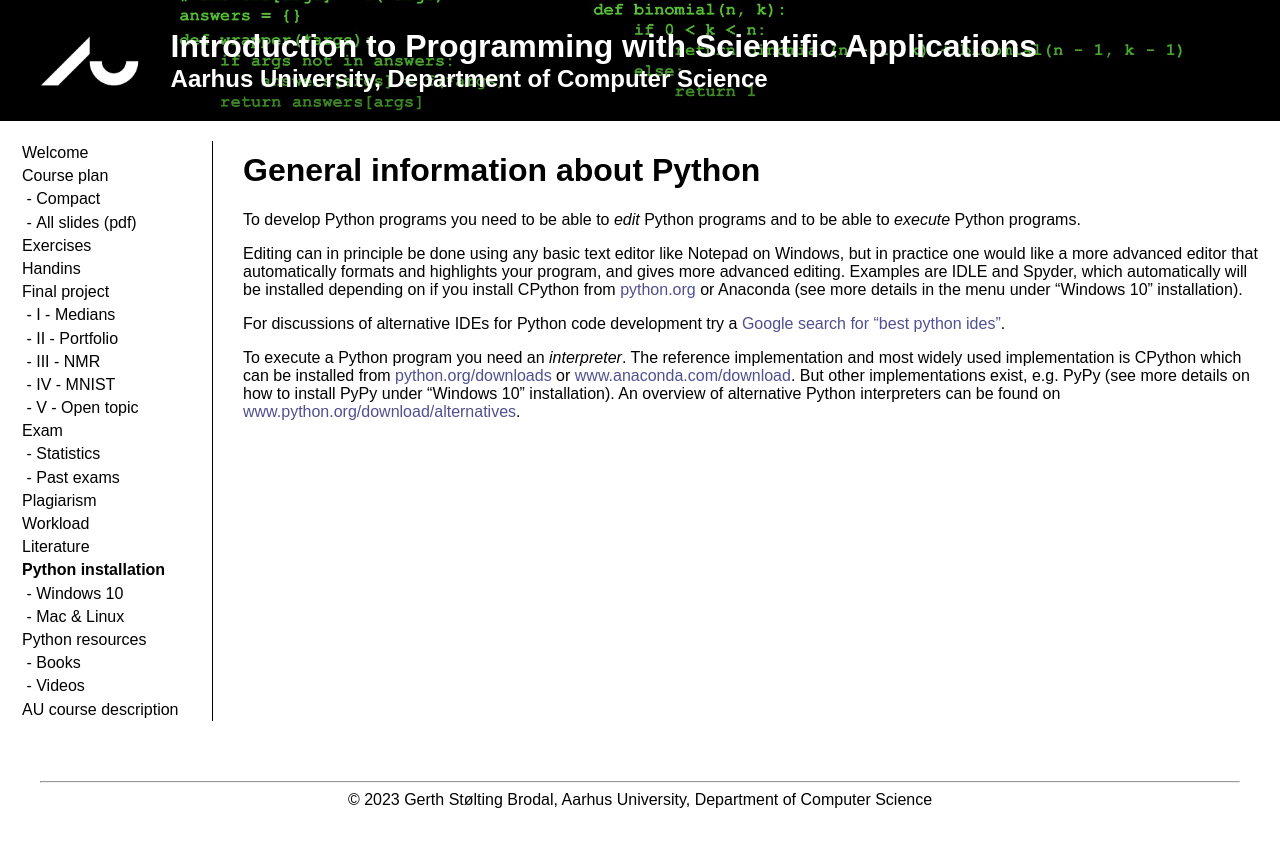
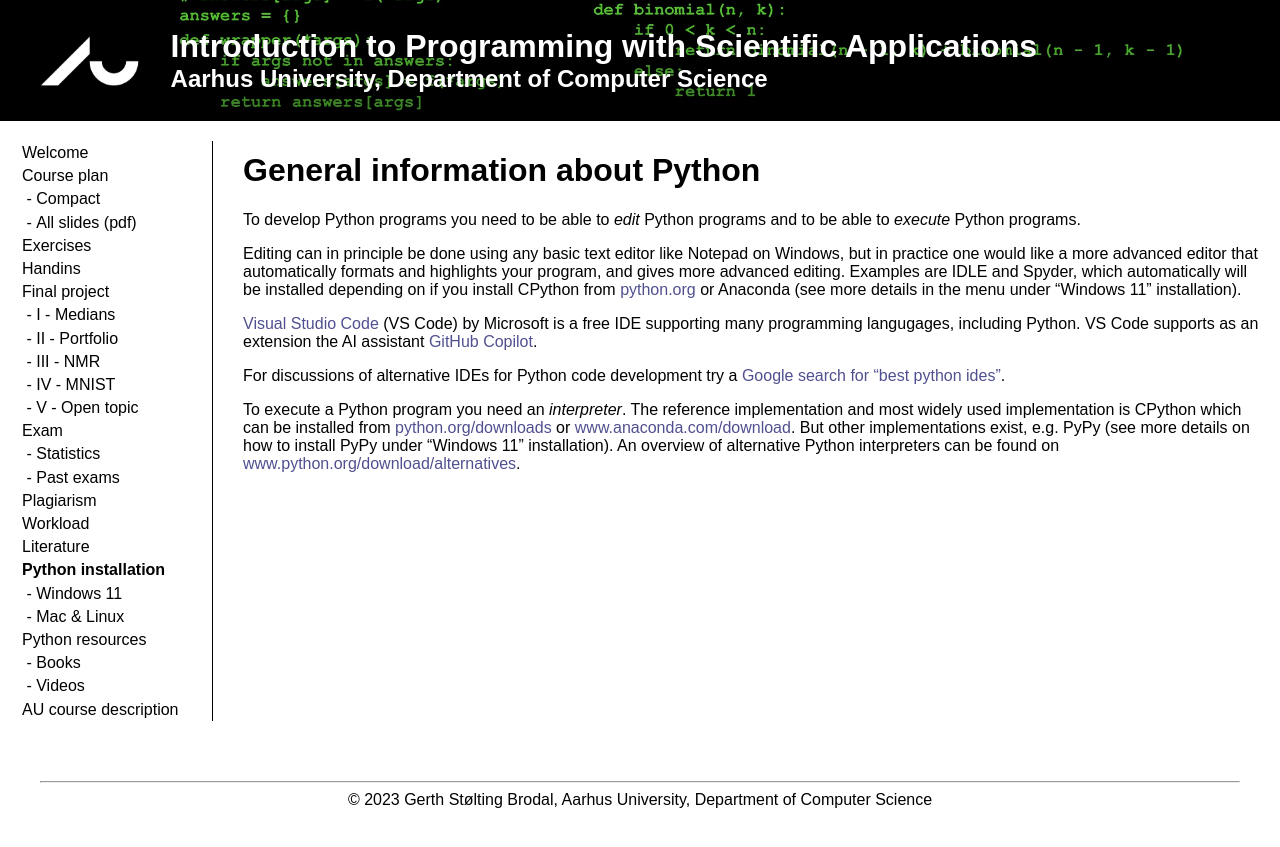
Before and after one commit to gsbrodal/gsbrodal.github.io, a Jekyll site: the page built from ipsa/install-intro.md, in a window 1280 px wide. Shown: the top 847 px of the page. Built offline with Jekyll 4.4.1, drawn with Linux system fonts in a browser that asks for light colours; our own code applies the rules of GitHub Pages for plain Markdown files.

Commit message:
Updated install instructions

```diff
--- a/_config.yml
+++ b/_config.yml
@@ -47,7 +47,7 @@ menu:
     url: "literature"
   - title: "Python installation"
     url: "install-intro"
-  - title: "&nbsp;-&nbsp;Windows 10"
+  - title: "&nbsp;-&nbsp;Windows 11"
     url: "install-windows"
   - title: "&nbsp;-&nbsp;Mac &amp; Linux"
     url: "install-mac-linux"
--- a/ipsa/install-intro.md
+++ b/ipsa/install-intro.md
@@ -2,8 +2,11 @@
 
 To develop Python programs you need to be able to _edit_ Python programs and to be able to _execute_ Python programs.
 
-Editing can in principle be done using any basic text editor like Notepad on Windows, but in practice one would like a more advanced editor that automatically formats and highlights your program, and gives more advanced editing. Examples are IDLE and Spyder, which automatically will be installed depending on if you install CPython from [python.org](https://www.python.org/) or Anaconda (see more details in the menu under "Windows 10" installation).
+Editing can in principle be done using any basic text editor like Notepad on Windows, but in practice one would like a more advanced editor that automatically formats and highlights your program, and gives more advanced editing. Examples are IDLE and Spyder, which automatically will be installed depending on if you install CPython from [python.org](https://www.python.org/) or Anaconda (see more details in the menu under "Windows 11" installation).
+
+[Visual Studio Code](https://code.visualstudio.com/) (VS Code) by Microsoft is a free IDE supporting many programming langugages, including Python.
+VS Code supports as an extension the AI assistant [GitHub Copilot](https://github.com/features/copilot).
 
 For discussions of alternative IDEs for Python code development try a [Google search for "best python ides"](https://www.google.com/search?q=best+python+ides&oq=best+python+ides).
 
-To execute a Python program you need an _interpreter_. The reference implementation and most widely used implementation is CPython which can be installed from [python.org/downloads](https://www.python.org/downloads) or [www.anaconda.com/download](https://www.anaconda.com/download). But other implementations exist, e.g. PyPy (see more details on how to install PyPy under "Windows 10" installation). An overview of alternative Python interpreters can be found on [www.python.org/download/alternatives](https://www.python.org/download/alternatives).
+To execute a Python program you need an _interpreter_. The reference implementation and most widely used implementation is CPython which can be installed from [python.org/downloads](https://www.python.org/downloads) or [www.anaconda.com/download](https://www.anaconda.com/download). But other implementations exist, e.g. PyPy (see more details on how to install PyPy under "Windows 11" installation). An overview of alternative Python interpreters can be found on [www.python.org/download/alternatives](https://www.python.org/download/alternatives).
```
Also changed, not shown: ipsa/handins.md (+1 -1 lines), ipsa/install-mac-linux.md (+1 -1 lines), ipsa/resources-modules.md (+1 -1 lines).
